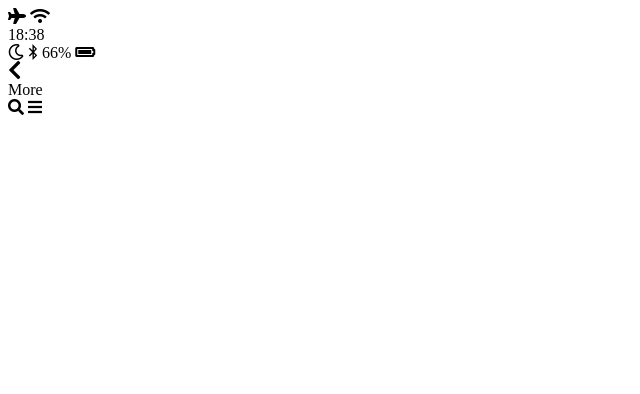
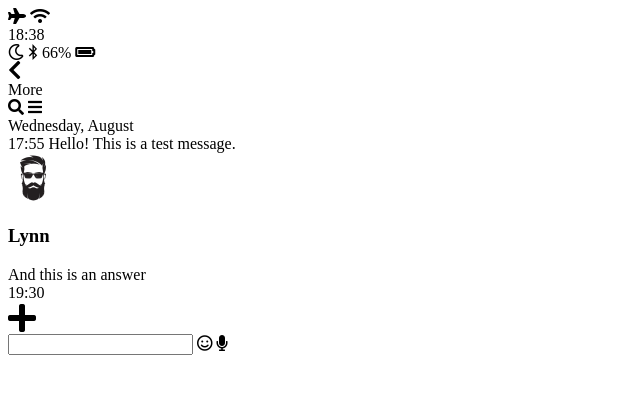
Before and after one commit to tapoo5602/kakao-clone, a plain HTML site: page chat.html in a window 1280 px wide. Shown: the whole page, without its empty margins (0-640 px from the left). Drawn offline with Linux system fonts and the light colour scheme.

Commit message:
chat done!

```diff
--- a/chat.html
+++ b/chat.html
@@ -36,5 +36,34 @@
       </div>
     </div>
   </header>
+  <main class="chat">
+    <div class="date-divider">
+      <span class="date-divider-text">Wednesday, August</span>
+    </div>
+    <div class="chat_message chat_message-from-me">
+      <span class="chat_message-time">17:55</span>
+      <span class="chat_message-body">Hello! This is a test message.</span>
+    </div>
+    <div class="chat_message chat_message-to-me">
+      <img src="images/avatar.jpg" width="50" class="chat_message-avatar">
+      <div class="chat-message-center">
+        <h3 class="chat_message-username">Lynn</h3>
+        <span class="chat_message-body">
+          And this is an answer
+        </span>
+      </div>
+      <span class="chat_message-time">19:30</span>
+    </div>
+  </main>
+  <div class="type-message">
+    <i class="fa fa-plus fa-2x"></i>
+    <div class="type-message_input">
+      <input type="text">
+      <i class="far fa-smile"></i>
+      <span class="record-message">
+        <i class="fa fa-microphone"></i>
+      </span>
+    </div>
+  </div>
 </body>
 </html>
```
Also changed, not shown: chats.html (+8 -6 lines).
